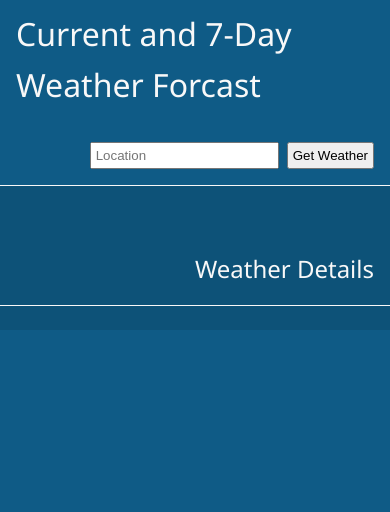
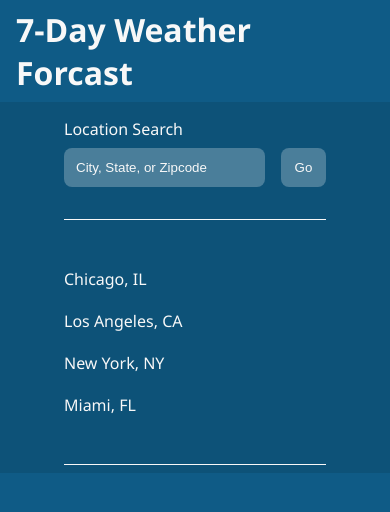
Before and after one commit to ShawnO86/Vue.js, a Vue app in the folder world_weather/: page / in a window 390 px wide. Shown: the top 512 px of the page. Built offline with nearby package versions, Linux system fonts and the light colour scheme.

Commit message:
weather items and sidebar components

```diff
--- a/world_weather/src/App.vue
+++ b/world_weather/src/App.vue
@@ -1,52 +1,46 @@
 <template>
   <main>
-    <header><h1>Current and 7-Day Weather Forcast</h1></header>
-    <weather-display></weather-display>
+    <header><h1>7-Day Weather Forcast</h1></header>
+    <side-bar></side-bar>
   </main>
 </template>
 
 <script>
-import WeatherDisplay from './components/weatherDisplay.vue';
+import SideBar from './components/sideBar.vue'
 export default {
   components: {
-    WeatherDisplay,
+    SideBar
   }
 }
 </script>
 
 <style>
 :root {
-  --bg-color: #0F5B86;
+  --bg-color: #0f5b86;
   --text-color: #f8f8f8;
   --pop-color: rgba(0, 174, 255, 0.589);
 }
-
 *,
 *::before,
 *::after {
   box-sizing: border-box;
   margin: 0;
   padding: 0;
-  font-weight: normal;
 }
-
 body {
   display: flex;
   color: var(--text-color);
   background: var(--bg-color);
-  line-height: 1.6;
   font-family: 'Segoe UI', sans-serif;
   text-rendering: optimizeLegibility;
   -webkit-font-smoothing: antialiased;
   -moz-osx-font-smoothing: grayscale;
 }
-
 #app {
   width: 100vw;
   max-height: 100vw;
   margin: 0 50px;
 }
-
 main {
   display: flex;
   justify-content: space-between;
@@ -54,22 +48,16 @@ main {
   padding: 0;
   height: 100vh;
 }
-
 header {
   padding: 0.5rem 1rem;
 }
-
 @media screen and (max-width: 1024px) {
   body {
     align-items: flex-start;
   }
-
   #app {
-  width: 100vw;
-  max-height: 100vw;
-  margin: 0;
-}
-
+    margin: 0;
+  }
   main {
     flex-direction: column;
     justify-content: flex-start;
--- a/world_weather/src/components/locationInput.vue
+++ b/world_weather/src/components/locationInput.vue
@@ -1,12 +1,14 @@
 <template>
   <form @submit.prevent="sendInput">
+    <label for="locationInput">Location Search</label>
     <input
       type="text"
       name="locationInput"
+      id="locationInput"
       v-model="locationInput"
-      placeholder="Location"
+      placeholder="City, State, or Zipcode"
     />
-    <button>Get Weather</button>
+    <button>Go</button>
   </form>
 </template>
 
@@ -28,24 +30,43 @@ export default {
 
 <style scoped>
 form {
-  position: sticky;
-  top: 0;
-  padding: 1rem 0;
+  display: flex;
+  flex-flow: row wrap;
+  padding: 1rem 0 2rem 0;
+  width: calc(100% - 4rem);
+  gap: 0 1rem;
   border-bottom: 1px solid var(--text-color);
-  text-align: right;
-  width: 100%;
-  background-color: var(--bg-color);
 }
 
 input,
 button {
-  padding: 0.25rem;
-  margin: 0.5rem 0 0 0.5rem;
+  padding: 0.75rem;
+  margin-top: 0.5rem;
+  background-color: rgba(255, 255, 255, 0.25);
+  border-radius: 0.5rem;
+  border: none;
+  color: var(--text-color);
 }
 
+input {
+ flex: 3;
+}
+
+button {
+  flex: 1;
+}
+
+input::placeholder {
+  color: var(--text-color);
+}
+
+label {
+  flex: 1 100%;
+  text-align: left;
+}
 @media screen and (max-width: 1024px) {
   form {
-  padding: 1rem;
-}
+    width: calc(100% - 8rem);
+  }
 }
 </style>
--- /dev/null
+++ b/world_weather/src/components/sideBar.vue
@@ -0,0 +1,148 @@
+<template>
+  <section class="sideBar">
+    <location-input @location="getInput"></location-input>
+
+
+    <div v-if="currentLocation" class="weatherDisplay">
+      <p @click="currentLocation = ''">back</p>
+      <weather-display :weatherOutput="weatherOutput"></weather-display>
+    </div>
+    <div v-else class="defaultLocations">
+
+      <p @click="currentLocation = 'Chicago, IL'">Chicago, IL</p>
+      <p @click="currentLocation = 'Los Angeles, CA'">Los Angeles, CA</p>
+      <p @click="currentLocation = 'New York, NY'">New York, NY</p>
+      <p @click="currentLocation = 'Miami, FL'">Miami, FL</p>
+    </div>
+
+  </section>
+</template>
+
+  <script>
+import LocationInput from './locationInput.vue'
+import WeatherDisplay from './weatherDisplay.vue'
+export default {
+  components: {
+    LocationInput,
+    WeatherDisplay
+  },
+  data() {
+    return {
+      currentLocation: '',
+      weatherOutput: [
+        {
+          name: 'Rockford',
+          local: 'IL',
+          forcast: [
+            {
+              date: 'June, 06 2023',
+              temp: '90°',
+              iconDesc: {
+                description: 'Cloudy',
+                icon: 'icon IMG'
+              }
+            },
+            {
+              date: 'June, 07 2023',
+              temp: '90°',
+              iconDesc: {
+                description: 'Cloudy',
+                icon: 'icon IMG'
+              }
+            },
+            {
+              date: 'June, 08 2023',
+              temp: '90°',
+              iconDesc: {
+                description: 'Cloudy',
+                icon: 'icon IMG'
+              }
+            },
+            {
+              date: 'June, 09 2023',
+              temp: '90°',
+              iconDesc: {
+                description: 'Cloudy',
+                icon: 'icon IMG'
+              }
+            },
+            {
+              date: 'June, 10 2023',
+              temp: '90°',
+              iconDesc: {
+                description: 'Cloudy',
+                icon: 'icon IMG'
+              }
+            },
+            {
+              date: 'June, 11 2023',
+              temp: '90°',
+              iconDesc: {
+                description: 'Cloudy',
+                icon: 'icon IMG'
+              }
+            },
+            {
+              date: 'June, 12 2023',
+              temp: '90°',
+              iconDesc: {
+                description: 'Cloudy',
+                icon: 'icon IMG'
+              }
+            }
+          ]
+        }
+      ]
+    }
+  },
+  methods: {
+    getInput(location) {
+      this.currentLocation = location
+    }
+  }
+}
+</script>
+
+  <style scoped>
+.sideBar {
+  display: flex;
+  flex-direction: column;
+  align-items: center;
+  background: rgba(0, 0, 0, 0.1);
+  width: 50%;
+  padding: 0 0 0.5rem 0;
+  overflow-y: auto;
+}
+.defaultLocations {
+  display: flex;
+  flex-direction: column;
+  width: calc(100% - 4rem);
+  padding: 3rem 0;
+  gap: 1.25rem;
+  border-bottom: 1px solid var(--text-color);
+}
+.weatherDisplay {
+  width: 100%;
+}
+.weatherOption {
+  background: rgba(255, 255, 255, 0.1);
+  width: 50%;
+  text-align: center;
+  padding: 0.5rem;
+  cursor: pointer;
+}
+.weatherOption:hover {
+  background: rgba(255, 255, 255, 0.15);
+}
+.weatherOption:active {
+  background: rgba(0, 0, 0, 0.1);
+}
+@media screen and (max-width: 1024px) {
+  .sideBar {
+    width: 100%;
+  }
+  .defaultLocations {
+    width: calc(100% - 8rem);
+  }
+}
+</style>
--- a/world_weather/src/components/weatherDisplay.vue
+++ b/world_weather/src/components/weatherDisplay.vue
@@ -1,164 +1,40 @@
 <template>
-  <section class="weatherDisplay">
-    <location-input @location="getInput"></location-input>
-    <h2>Weather Details</h2>
-    <div v-if="currentLocation" class="weatherItemsHolder">
+  <div class="weatherItemsHolder">
     <h3>{{ weatherOutput[0].name }}, {{ weatherOutput[0].local }}</h3>
     <sub>Click a day for more info</sub>
+
     <div v-for="(item, index) in weatherOutput" :key="index" class="weatherItems">
       <div v-for="(day, index) in item.forcast" :key="index">
-          <!-- Turn into own component -- prop == {{ day }} -->
-          <details>
-            <summary class="weatherDay">
-              <div class="dateTemp">
-                <p>{{ day.date }}</p>
-                <p>{{ day.temp }}</p>
-              </div>
-              <div class="iconHolder">
-                <p>{{ day.iconDesc.description }}</p>
-                <p>{{ day.iconDesc.icon }}</p>
-              </div>
-            </summary>
-            <p>Detailed weather info for the day</p>
-          </details>
+        <weather-item :day="day"></weather-item>
       </div>
     </div>
   </div>
-  </section>
 </template>
 
 <script>
-import LocationInput from './locationInput.vue';
+import weatherItem from './weatherItem.vue'
 export default {
-  components: {
-    LocationInput,
-  },
-  data() {
-    return {
-      currentLocation: '',
-      weatherOutput: [
-        {
-          name: 'Rockford',
-          local: 'IL',
-          forcast: [
-            {
-              date: 'June, 06 2023',
-              temp: '90°',
-              iconDesc: {
-                description: 'Cloudy',
-                icon: 'icon IMG'
-              }
-            },
-            {
-              date: 'June, 07 2023',
-              temp: '90°',
-              iconDesc: {
-                description: 'Cloudy',
-                icon: 'icon IMG'
-              }
-            },
-            {
-              date: 'June, 08 2023',
-              temp: '90°',
-              iconDesc: {
-                description: 'Cloudy',
-                icon: 'icon IMG'
-              }
-            },
-            {
-              date: 'June, 09 2023',
-              temp: '90°',
-              iconDesc: {
-                description: 'Cloudy',
-                icon: 'icon IMG'
-              }
-            },
-            {
-              date: 'June, 10 2023',
-              temp: '90°',
-              iconDesc: {
-                description: 'Cloudy',
-                icon: 'icon IMG'
-              }
-            },
-            {
-              date: 'June, 11 2023',
-              temp: '90°',
-              iconDesc: {
-                description: 'Cloudy',
-                icon: 'icon IMG'
-              }
-            },
-            {
-              date: 'June, 12 2023',
-              temp: '90°',
-              iconDesc: {
-                description: 'Cloudy',
-                icon: 'icon IMG'
-              }
-            }
-          ]
-        }
-      ]
-    }
-  },
-  methods: {
-    getInput(location) {
-      this.currentLocation = location;
-    }
-  }
+  components: { weatherItem },
+  props: ['weatherOutput']
 }
 </script>
 
 <style scoped>
-.weatherDisplay {
-  display: flex;
-  flex-direction: column;
-  align-items: center;
-  background: rgba(0, 0, 0, 0.1);
-  width: 40%;
-  padding: 0 0 0.5rem 0;
-  text-align: right;
-  overflow-y: auto;
-}
-
-h2 {
-  border-bottom: 1px solid var(--text-color);
-  margin: 3rem 0 1rem 0;
-  padding: 1rem;
-  width: 100%;
-}
-
-.weatherItemsHolder {
-  width: 100%;
-  padding: 1rem;
-}
-
 .weatherItems {
   display: flex;
   flex-direction: column;
   gap: 1rem;
-  margin: 1rem 0 1rem 0;
+  margin: 1rem 0;
   padding: 0.25rem 0;
+  width: 100%;
 }
-
-.weatherDay {
-  display: flex;
-  justify-content: space-between;
-  background: rgba(255, 255, 255, 0.1);
-  padding: 0.5rem;
-  border-radius: 0.5rem;
+.weatherItemsHolder {
+  width: calc(100% - 4rem);
+  margin: 3rem auto 0 auto;
 }
-
-.iconHolder,
-.dateTemp {
-  display: flex;
-  gap: 0 0.5rem;
-}
-
 @media screen and (max-width: 1024px) {
-  .weatherDisplay {
-    width: 100%;
+  .weatherItemsHolder {
+  width: calc(100% - 8rem);
 }
 }
 </style>
--- /dev/null
+++ b/world_weather/src/components/weatherItem.vue
@@ -0,0 +1,39 @@
+<template>
+  <details>
+    <summary class="weatherDay">
+      <div class="dateTemp">
+        <p>{{ day.date }}</p>
+        <p>{{ day.temp }}</p>
+      </div>
+      <div class="iconHolder">
+        <p>{{ day.iconDesc.description }}</p>
+        <p>{{ day.iconDesc.icon }}</p>
+      </div>
+    </summary>
+    <p>Detailed weather info for the day</p>
+  </details>
+</template>
+
+  <script>
+export default {
+  props: ['day']
+}
+</script>
+
+  <style scoped>
+.weatherDay {
+  display: flex;
+  justify-content: space-between;
+  background: rgba(255, 255, 255, 0.1);
+  padding: 0.5rem;
+  cursor: pointer;
+}
+.weatherDay:hover {
+  background: rgba(255, 255, 255, 0.15);
+}
+.iconHolder,
+.dateTemp {
+  display: flex;
+  gap: 0 0.5rem;
+}
+</style>
```
Lines whose indentation alone changed are shown as unchanged.
